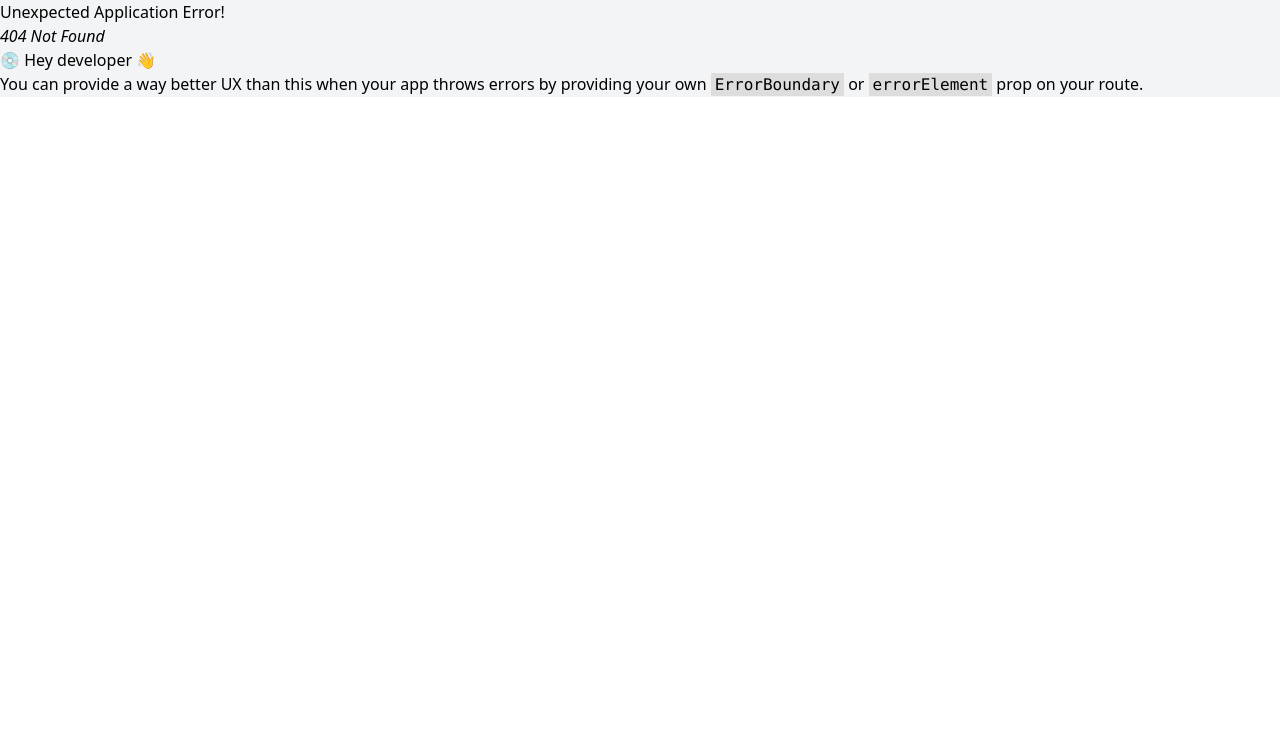
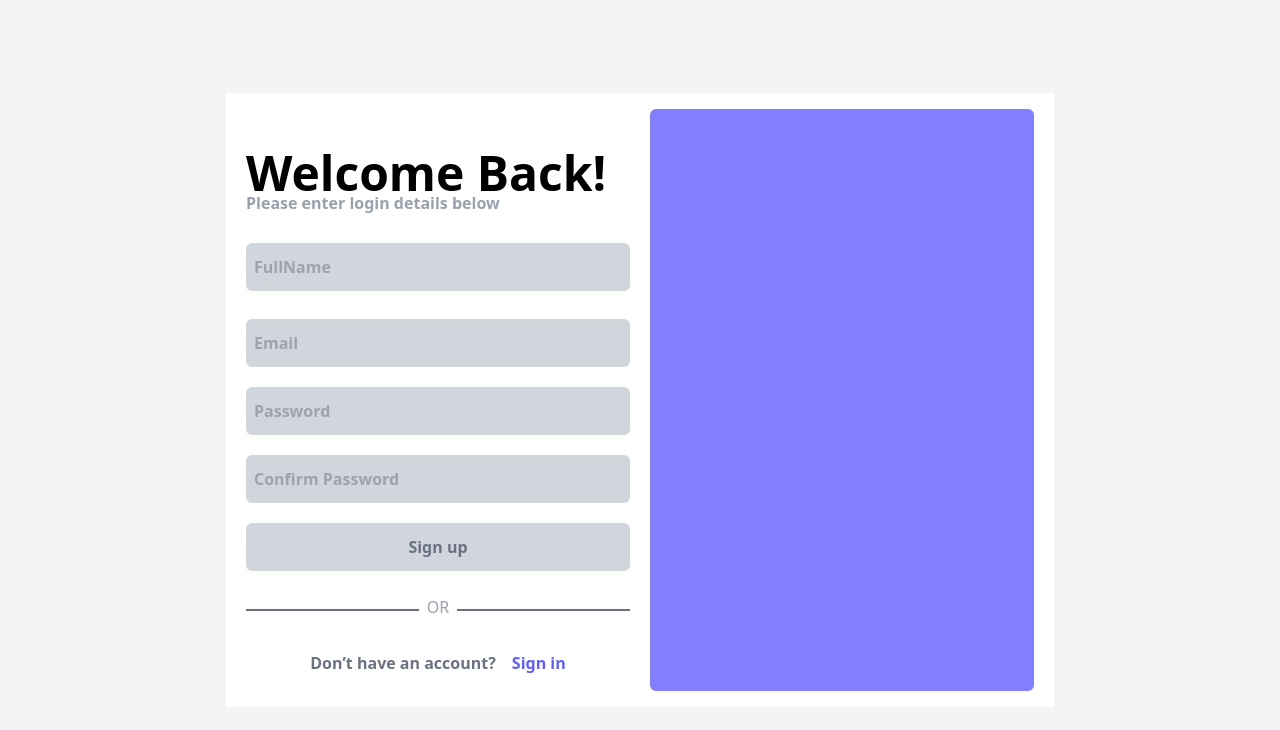
Before and after one commit to michael-GitHub-Coder/https---github.com-michael-GitHub-Coder-IMS, a React (Vite) app in the folder Frontend/: page /register in a window 1280 px wide. Before the commit this address had no page. Shown: the top 730 px of the page. Built offline with nearby package versions, Linux system fonts and the light colour scheme.

Commit message:
dhgfgjk,

```diff
--- a/Frontend/src/App.tsx
+++ b/Frontend/src/App.tsx
@@ -1,6 +1,5 @@
 import { createBrowserRouter, createRoutesFromElements, Route, RouterProvider } from "react-router-dom"
 import Register from "./Components/Register"
-import Mainlayout from "./layout/Mainlayout"
 import Login from "./Components/Login"
 import Dashboard from "./Components/Dashboard"
 import AddUser from "./Components/AddUser"
@@ -14,6 +13,7 @@ const App = () => {
 
       <>
       <Route path="/" element={<Login />} />
+      <Route path="/register" element={<Register />} />
       <Route path="/dashboard" element={<Dashboard />} >
         <Route index element={<Table />} />
         <Route path="Add-user" element={<AddUser />} />
--- a/Frontend/src/Components/Dashboard.tsx
+++ b/Frontend/src/Components/Dashboard.tsx
@@ -28,7 +28,7 @@ const Sidebar = ({ isOpen }: { isOpen: boolean }) => {
     try {
        await logoutAPIcall({}).unwrap();
        dispatch(clearCredentials());
-       navigate("/login");
+       navigate("/");
 
     } catch (error) {
       console.log(error)
@@ -77,9 +77,9 @@ const Sidebar = ({ isOpen }: { isOpen: boolean }) => {
             </Link>
           </div>
        </div>
-       <div className="flex items-center space-x-3 absolute top-[93%] cursor-pointer">
+       <div className="flex items-center space-x-3 absolute top-[93%] cursor-pointer" onClick={hanldeLogout}>
           <FiLogOut size={24} />
-          {isOpen && <span>Sign Out</span>} //hanldeLogout here
+          {isOpen && <span>Sign Out</span>}
         </div>
       </div>
     </div>
--- a/Frontend/src/Components/Login.tsx
+++ b/Frontend/src/Components/Login.tsx
@@ -49,14 +49,14 @@ const Login = () => {
                   type="text"
                   value={email}
                   onChange={(e)=>setEmail(e.target.value)}
-                  placeholder="Enter the email"
+                  placeholder="Email"
                   className="focus:outline-none focus:ring-2 focus:ring-indigo-500 focus:bg-white font-bold px-2 py-3 rounded-md text-gray-500  bg-gray-300 w-auto md:w-96 mt-7"
                 />
                 <input
                   type="password"
                   value={password}
                   onChange={(e)=>setPassword(e.target.value)}
-                  placeholder="Enter the Password"
+                  placeholder="Password"
                   className="focus:outline-none focus:ring-2 focus:ring-indigo-500 focus:bg-white font-bold px-2 py-3 rounded-md text-gray-500 bg-gray-300 w-auto md:w-96 mt-7"
                 />
                 <p className="flex py-3 justify-end text-black font-bold cursor-pointer">Forgot Password?</p>
--- a/Frontend/src/Components/Register.tsx
+++ b/Frontend/src/Components/Register.tsx
@@ -50,28 +50,28 @@ const Register = () => {
                       type="text"
                       value={name}
                       onChange={(e)=> setName(e.target.value)}
-                      placeholder="Enter the email"
+                      placeholder="FullName"
                       className="focus:outline-none focus:ring-2 focus:ring-indigo-500 focus:bg-white font-bold px-2 py-3 rounded-md text-gray-500  bg-gray-300 w-auto md:w-96 mt-7"
                     />
                     <input
                       type="text"
                       value={email}
                       onChange={(e)=> setEmail(e.target.value)}
-                      placeholder="Enter the email"
+                      placeholder="Email"
                       className="focus:outline-none focus:ring-2 focus:ring-indigo-500 focus:bg-white font-bold px-2 py-3 rounded-md text-gray-500  bg-gray-300 w-auto md:w-96 mt-7"
                     />
                     <input
                       type="text"
                       value={password}
                       onChange={(e)=> setPassword(e.target.value)}
-                      placeholder="Enter the Password"
+                      placeholder="Password"
                       className="focus:outline-none focus:ring-2 focus:ring-indigo-500 focus:bg-white font-bold px-2 py-3 rounded-md text-gray-500 bg-gray-300 w-auto md:w-96 mt-5"
                     />
                     <input
                       type="text"
                       value={confirmPassword}
                       onChange={(e)=> setConfirmPassword(e.target.value)}
-                      placeholder="Confirm the Password"
+                      placeholder="Confirm Password"
                       className="focus:outline-none focus:ring-2 focus:ring-indigo-500 focus:bg-white font-bold px-2 py-3 rounded-md text-gray-500 bg-gray-300 w-auto md:w-96 mt-5"
                     />
                     <button className="font-bold px-2 py-3 rounded-md bg-gray-300 w-auto md:w-96  text-gray-500 hover:text-white cursor-pointer hover:bg-gray-500 mt-5">Sign up</button>
@@ -83,7 +83,7 @@ const Register = () => {
                   </div>
                   <div className="flex justify-center text-gray-500 gap-4 font-semibold py-4">
                     <p>Don’t have an account? </p>
-                    <Link to="/login" >
+                    <Link to="/" >
                       <button className="text-indigo-500 cursor-pointer">Sign in</button>
                     </Link>
                   </div>
--- a/Frontend/src/layout/AuthLayout.tsx
+++ /dev/null
@@ -1,11 +0,0 @@
-import { Outlet } from 'react-router-dom'
-
-const AuthLayout = () => {
-  return (
-    <div>
-        <Outlet/>
-    </div>
-  )
-}
-
-export default AuthLayout
--- a/Frontend/src/layout/Mainlayout.tsx
+++ /dev/null
@@ -1,12 +0,0 @@
-import { Outlet } from "react-router-dom"
-import Login from "../Components/Login"
-
-const Mainlayout = () => {
-  return (
-    <div>
-      <Outlet />
-    </div>
-  )
-}
-
-export default Mainlayout
```
